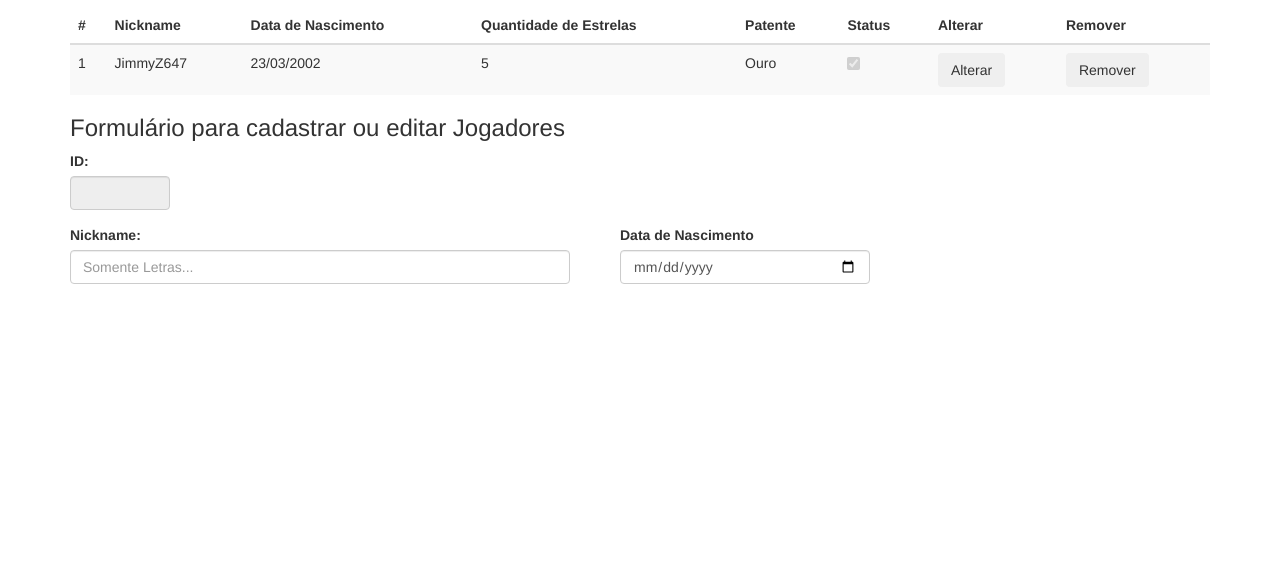
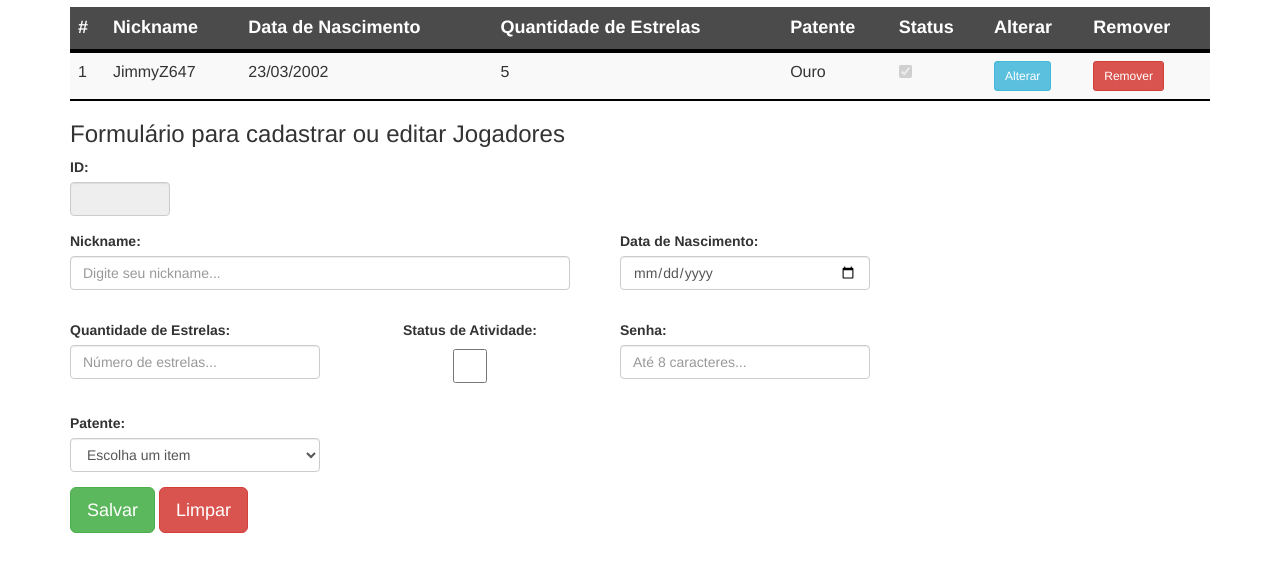
Before and after one commit to diogoizele/vue-crud-cs-players, a plain HTML site: page index.html in a window 1280 px wide. Shown: the part 56-628 px from the top of the page. Drawn offline with nearby package versions, Linux system fonts and the light colour scheme.

Commit message:
Layout and structure html finished

```diff
--- a/index.html
+++ b/index.html
@@ -24,7 +24,7 @@
       <h2>Listagem de Jogadores do Counter-Strike</h2>
 
       <table class="table table-striped">
-        <thead>
+        <thead class="header-table">
           <tr>
             <th scope="col">#</th>
             <th scope="col">Nickname</th>
@@ -50,14 +50,18 @@
               <input type="checkbox" disabled />
             </td>
             <td>
-              <button v-on:click="editPlayer(index)" class="btn" type="button">
+              <button
+                v-on:click="editPlayer(index)"
+                class="btn btn-info btn-sm"
+                type="button"
+              >
                 Alterar
               </button>
             </td>
             <td>
               <button
                 v-on:click="removePlayer(index)"
-                class="btn"
+                class="btn btn-danger btn-sm"
                 type="button"
               >
                 Remover
@@ -85,15 +89,14 @@
             <input
               type="text"
               v-model="newPlayerObject.nickname"
-              v-on:keypress="isLetter($event)"
               maxlength="12"
               id="inputNickname"
               class="form-control large"
-              placeholder="Somente Letras..."
+              placeholder="Digite seu nickname..."
             />
           </div>
           <div class="form-group">
-            <label for="inputBirthDate">Data de Nascimento</label>
+            <label for="inputBirthDate">Data de Nascimento:</label>
             <input
               type="date"
               v-model="newPlayerObject.birthDate"
@@ -102,6 +105,71 @@
             />
           </div>
         </div>
+        <div class="form-group horizontal">
+          <div class="form-group">
+            <label for="inputStars">Quantidade de Estrelas:</label>
+            <input
+              type="number"
+              v-model="newPlayerObject.stars"
+              id="inputStars"
+              class="form-control medium"
+              v-on:keypressed="starValidation($event)"
+              placeholder="Número de estrelas..."
+            />
+          </div>
+
+          <div class="form-group">
+            <label for="inputStatus">Status de Atividade:</label>
+            <input
+              type="checkbox"
+              v-model="newPlayerObject.status"
+              id="inputStatus"
+              class="form-control checkbox"
+            />
+          </div>
+
+          <div class="form-group">
+            <label for="inputPassword">Senha:</label>
+            <input
+              type="password"
+              v-model="newPlayerObject.password"
+              maxlength="8"
+              id="inputPassword"
+              class="form-control medium"
+              placeholder="Até 8 caracteres..."
+            />
+          </div>
+        </div>
+        <div class="form-group">
+          <label for="selectPatent">Patente:</label>
+          <select
+            v-model="newPlayerObject.patent"
+            id="selectPatent"
+            class="form-control medium"
+          >
+            <option value="">Escolha um item</option>
+            <option v-for="patent in patents" v-bind:value="patent">
+              {{patent.description}}
+            </option>
+          </select>
+        </div>
+
+        <div class="form-group">
+          <button
+            v-on:click="addOrEditPlayer()"
+            class="btn btn-success btn-lg"
+            type="button"
+          >
+            Salvar
+          </button>
+          <button
+            v-on:click="clearForm()"
+            class="btn btn-danger btn-lg"
+            type="button"
+          >
+            Limpar
+          </button>
+        </div>
       </form>
     </div>
 
--- a/public/css/style.css
+++ b/public/css/style.css
@@ -19,3 +19,23 @@
   width: inherit;
   justify-content: space-between;
 }
+
+.checkbox {
+  outline: none;
+  box-shadow: none;
+}
+
+.header-table {
+  background-color: rgb(75, 75, 75);
+  color: white;
+  font-size: 1.8rem;
+  font-weight: normal;
+  border-bottom: 4px solid black;
+
+}
+
+
+td {
+    border-bottom: 2px solid black;
+    font-size: 1.6rem;
+}
--- a/public/js/app.js
+++ b/public/js/app.js
@@ -28,10 +28,10 @@ $(document).ready(function () {
       index: "",
       nickname: "",
       birthDate: "",
-      stars: 0,
+      stars: "",
       status: false,
       password: "",
-      patent: null,
+      patent: "",
     },
     errors: [],
   };
@@ -55,7 +55,14 @@ $(document).ready(function () {
         console.log(index);
       },
 
-
+      starValidation(e) {
+        let star = +e.target.value;
+        if (star === 3) {
+          return true;
+        } else {
+          e.preventDefault();
+        }
+      },
     },
   });
 });
```
